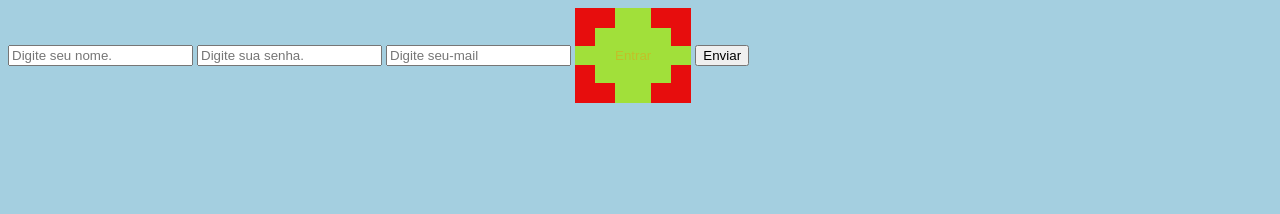
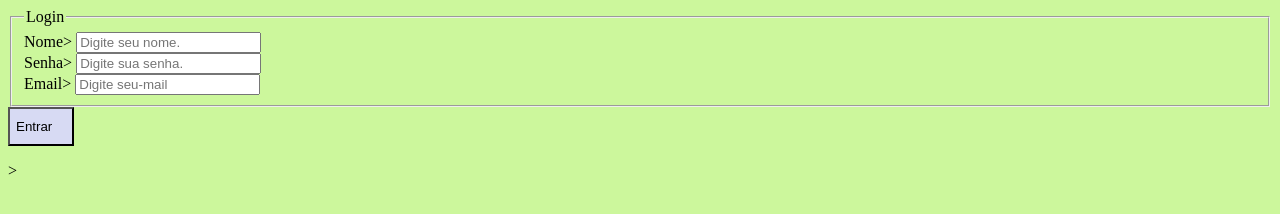
Before and after one commit to hlcio/pw-trabalho-formulario, a plain HTML site: page index.html in a window 1280 px wide. Drawn offline with Linux system fonts and the light colour scheme.

Commit message:
Adicionado CSS

```diff
--- a/Styles/main.css
+++ b/Styles/main.css
@@ -1,15 +1,15 @@
 body{
-background-color: rgb(164, 207, 224);
+background-color: #ccf79c;
 }
 
 button {
-background-color: rgb(161, 224, 58);
-color: rgb(194, 191, 41);
+background-color: rgb(215, 218, 243);
+<!-- color: rgb(139, 89, 102); -->
 padding-left: 20px;
 padding-right: 20px;
-padding-top: 20px;
-padding-bottom: 20px;
-border: 20px dashed rgb(231, 13, 13);
+padding-top: 10px;
+padding-bottom: 10px;
+
 }
 
 button:hover{
--- a/index.html
+++ b/index.html
@@ -6,13 +6,19 @@
     <title>Login site</title>
 </head>
 <body>
+    <fieldset>
+    <legend>Login</legend>
     <form action="#">
-        <input type="text" name="nome" placeholder="Digite seu nome.">
-        <input type="password" name="nome" placeholder="Digite sua senha.">
-        <input type="e-mail" name="email" placeholder="Digite seu-mail">
+        <label> Nome</label>>
+        <input type="text" name="nome" placeholder="Digite seu nome."><br>
+        <label> Senha</label>>
+        <input type="password" name="nome" placeholder="Digite sua senha."><br>
+        <label> Email</label>>
+        <input type="e-mail" name="email" placeholder="Digite seu-mail"><br>
+    </fieldset>
         <button class="alone element" name="nome">Entrar</button>
-        <input type="submit" name="enviar" value="Enviar">
+        <!-- <input type="submit" name="enviar" value="Enviar"> -->
     </form>
-
+    </p>>
 </body>
 </html>
```
Also changed, not shown: Styles/Asterisk.png (added).
